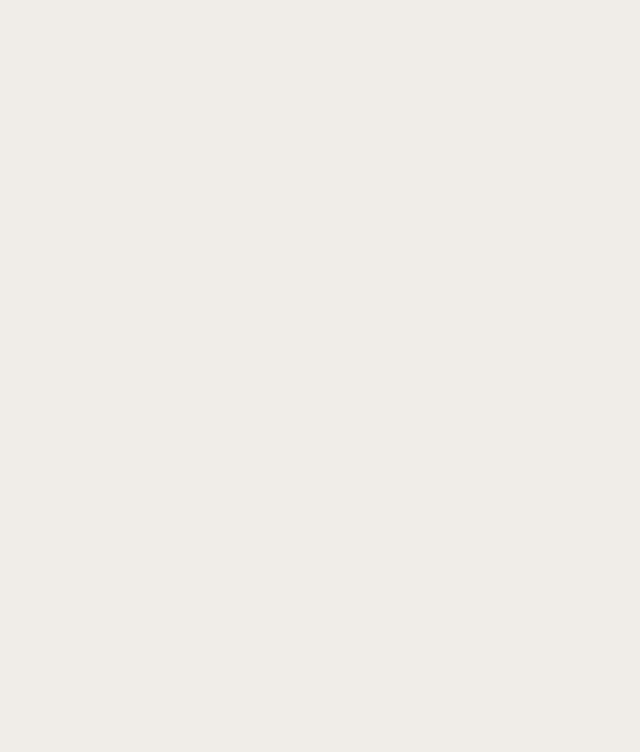
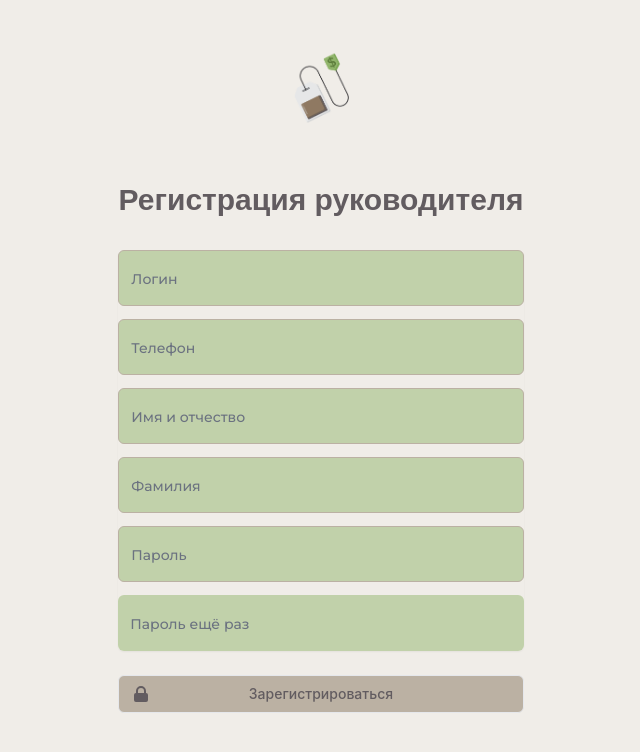
Before and after one commit to Kudryashova-Nastya/tip-service, a React (Create React App) app in the folder frontend/: page /registration in a window 1280 px wide. Before the commit this address had no page. Shown: the top 752 px of the page, without its empty margins (319-959 px from the left). Built offline with nearby package versions, Linux system fonts and the light colour scheme; a web font is replaced by a local one.

Commit message:
component registrationPage without backend part is created

```diff
--- a/frontend/src/App.js
+++ b/frontend/src/App.js
@@ -2,6 +2,7 @@ import './App.css';
 import MainPage from "./components/MainPage/MainPage";
 import {Route, Routes} from "react-router-dom";
 import LoginPage from "./components/LoginPage/LoginPage";
+import RegistrationPage from './components/RegistrationPage/RegistrationPage';
 
 function App() {
   return (
@@ -9,6 +10,7 @@ function App() {
         <Routes>
             <Route path="/" element={<MainPage/>}/>
             <Route path="/login" element={<LoginPage/>}/>
+            <Route path="/registration" element={<RegistrationPage/>}/>
         </Routes>
     </>
   );
--- a/frontend/src/components/LoginPage/LoginPage.js
+++ b/frontend/src/components/LoginPage/LoginPage.js
@@ -15,14 +15,14 @@ class LoginPage extends Component {
                     </div>
                 </div>
                 <div className="min-h-full flex justify-center py-12 px-4 sm:px-6 lg:px-8">
-                    <div>
+                    <div className="w-full">
                         <div>
                             <img className="mx-auto h-20 w-auto" src={require('../../media/logo-main.png')} alt="Workflow"/>
                             <h1 className="mt-6 text-center text-3xl font-extrabold">
                                 Авторизация
                             </h1>
                         </div>
-                        <form className="mt-8 space-y-6" action="#" method="POST">
+                        <form className="mt-8 space-y-6 w-1/3" action="#" method="POST">
                             {/*{% csrf_token %}*/}
                             {/*{% if form.non_field_errors %}*/}
                             {/*<div className="alert alert-dismissible alert-danger">{{form.non_field_errors}}</div>*/}
--- /dev/null
+++ b/frontend/src/components/RegistrationPage/RegistrationPage.js
@@ -0,0 +1,68 @@
+import React, {Component} from "react";
+import {Link} from "react-router-dom";
+import '../style.css'
+
+class RegistrationPage extends Component {
+    render() {
+        return (
+            <>
+                <div class="min-h-full flex justify-center py-12 px-4 sm:px-6 lg:px-8">
+                    <div class="w-full space-y-8">
+                        <div>
+                            <img className="mx-auto h-20 w-auto" src={require('../../media/logo-main.png')} alt="Workflow"/>
+                            <h1 class="mt-6 text-center text-3xl font-extrabold">
+                            Регистрация руководителя
+                            </h1>
+                        </div>
+                        <form class="mt-8 space-y-6 w-1/3" action="#" method="POST">
+                            <div class="rounded-md shadow-sm -space-y-px reg">
+                                <div>
+                                    <label for="username" class="sr-only">Логин</label>
+                                    <input id="login" name="username" type="login" required class="appearance-none relative block w-full px-3 py-2 border border-gray-300 placeholder-gray-500 text-gray-900 rounded-md focus:outline-none focus:z-10 sm:text-sm" placeholder="Логин"/>
+                                </div>
+                                <div>
+                                    <label for="phone" class="sr-only">Телефон</label>
+                                    <input id="phone" name="phone" type="tel" required class="appearance-none relative block w-full px-3 py-2 border border-gray-300 placeholder-gray-500 text-gray-900 rounded-md focus:outline-none focus:z-10 sm:text-sm" placeholder="Телефон"/>
+                                </div>
+                                <div>
+                                    <label for="first_name" class="sr-only">Имя и отчество</label>
+                                    <input id="first_name" name="first_name" type="text"required class="appearance-none relative block w-full px-3 py-2 border border-gray-300 placeholder-gray-500 text-gray-900 rounded-md focus:outline-none focus:z-10 sm:text-sm" placeholder="Имя и отчество"/>
+                                </div>
+                                <div>
+                                    <label for="last_name" class="sr-only">Фамилия</label>
+                                    <input id="last_name" name="last_name" type="text"required class="appearance-none relative block w-full px-3 py-2 border border-gray-300 placeholder-gray-500 text-gray-900 rounded-md focus:outline-none focus:z-10 sm:text-sm" placeholder="Фамилия"/>
+                                </div>
+                                <div>
+                                    <label for="password" class="sr-only">Пароль</label>
+                                    <input id="password" name="password" type="password" required class="appearance-none relative block w-full px-3 py-2 border border-gray-300 placeholder-gray-500 text-gray-900 rounded-md focus:outline-none  focus:z-10 sm:text-sm" placeholder="Пароль"/>
+                                </div>
+                                <div>
+                                    <label for="confirm_password" class="sr-only">Подтверждение пароля</label>
+                                    <input id="confirm_password" name="confirm_password" type="password" required class="appearance-none relative block w-full px-3 py-2 border border-gray-300 placeholder-gray-500 text-gray-900 rounded-md focus:outline-none focus:z-10 sm:text-sm" placeholder="Пароль ещё раз"/>
+                                </div>
+                            </div>
+                            <div>
+                                <button type="submit"
+                                        className="button-loginPage group relative w-full flex justify-center py-2 px-4 border text-sm font-medium rounded-md focus:outline-none focus:ring-2 focus:ring-offset-2">
+                                    <span className="absolute left-0 inset-y-0 flex items-center pl-3">
+                                      <svg className="h-5 w-5" xmlns="http://www.w3.org/2000/svg" viewBox="0 0 20 20"
+                                           fill="currentColor"
+                                           aria-hidden="true">
+                                        <path fillRule="evenodd"
+                                              d="M5 9V7a5 5 0 0110 0v2a2 2 0 012 2v5a2 2 0 01-2 2H5a2 2 0 01-2-2v-5a2 2 0 012-2zm8-2v2H7V7a3 3 0 016 0z"
+                                              clipRule="evenodd"/>
+                                      </svg>
+                                    </span>
+                                    Зарегистрироваться
+                                </button>
+                            </div>
+                        </form>
+                    </div>
+                </div>
+
+            </>
+        )
+    }
+}
+
+export default RegistrationPage;
```
